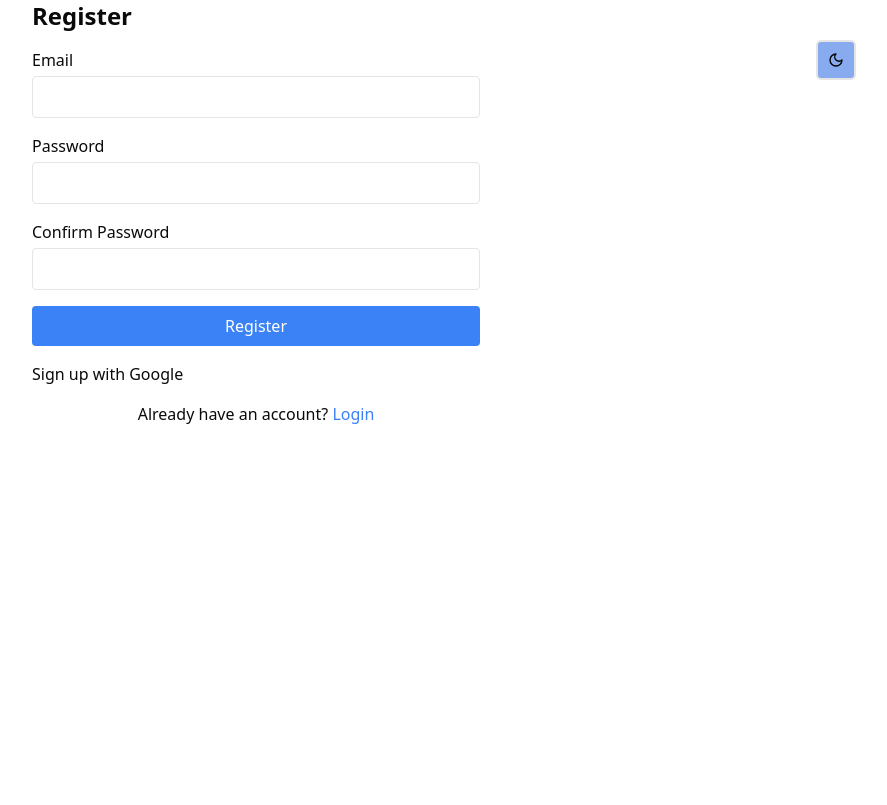
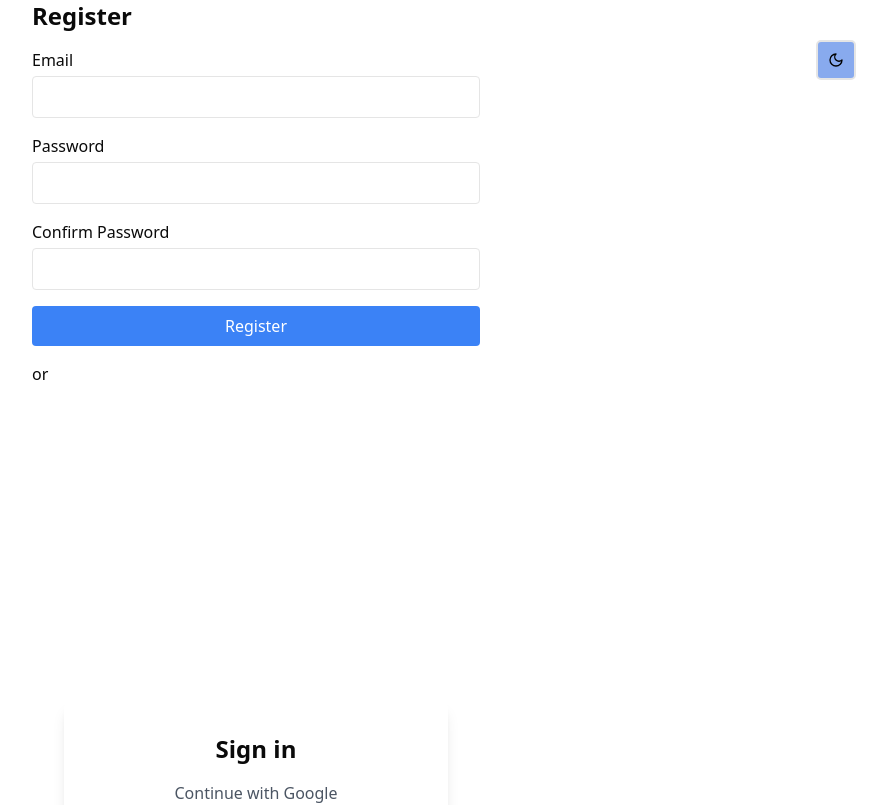
Before and after one commit to afnanhussain2002/read-podcast, a Next.js app: page /register in a window 1280 px wide. Shown: the top 805 px of the page, without its empty margins (384-1271 px from the left). Built offline with nearby package versions, Linux system fonts and the light colour scheme.

Commit message:
add google sign on register page

```diff
--- a/app/register/page.tsx
+++ b/app/register/page.tsx
@@ -4,7 +4,7 @@ import { useState } from "react";
 import { useRouter } from "next/navigation";
 import { useNotification } from "@/components/Notification";
 import Link from "next/link";
-import { signIn } from "next-auth/react";
+import GoogleSignIn from "@/components/GoogleSign";
 
 export default function Register() {
   const [email, setEmail] = useState("");
@@ -93,7 +93,8 @@ export default function Register() {
         >
           Register
         </button>
-        <button onClick={() => signIn("google")}>Sign up with Google</button>
+        <p>or</p>
+        <GoogleSignIn/>
         <p className="text-center mt-4">
           Already have an account?{" "}
           <Link href="/login" className="text-blue-500 hover:text-blue-600">
```
